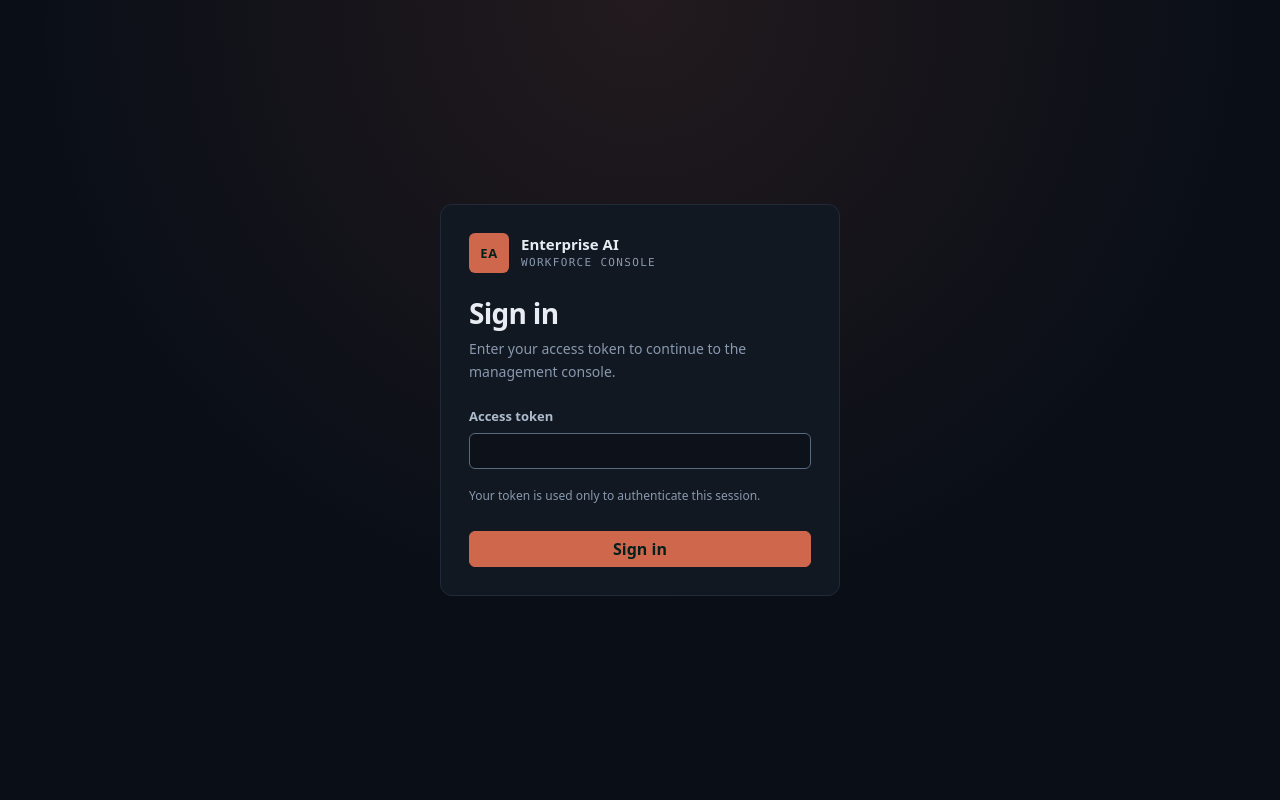
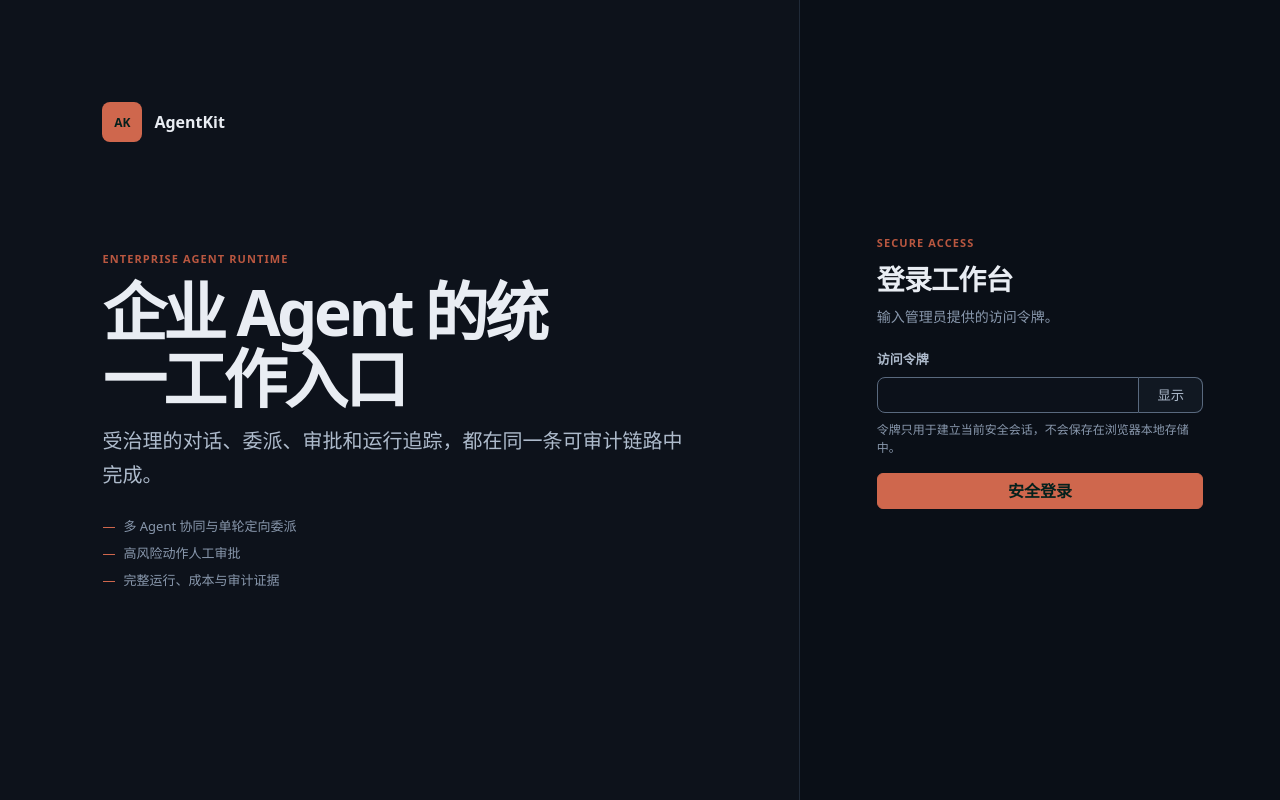
Before and after one commit to leo-cai-ai/agentkit, a Python web app: template src/agentkit/web/templates/login.html in a window 1280 px wide. Run offline with Jinja, Linux system fonts and the light colour scheme; the template is opened without the code that fills it, so the values that code supplies are empty.

Commit message:
feat: refine secure login and UI states

```diff
--- a/src/agentkit/web/static/css/login.css
+++ b/src/agentkit/web/static/css/login.css
@@ -1,5 +1,4 @@
-/* LoginShell: isolated from the authenticated console shell. */
-
+/* 登录页与认证后工作台隔离，只共享 Token 和基础组件。 */
 html {
   min-block-size: 100%;
   background: var(--ak-sys-color-bg-canvas);
@@ -11,9 +10,7 @@
   min-block-size: 100dvh;
   margin: 0;
   color: var(--ak-sys-color-text-primary);
-  background:
-    radial-gradient(circle at 50% 0%, var(--ak-sys-color-accent-soft), transparent 38rem),
-    var(--ak-sys-color-bg-canvas);
+  background: var(--ak-sys-color-bg-canvas);
   color-scheme: var(--ak-sys-color-scheme);
 }
 
@@ -23,123 +20,188 @@
   box-sizing: border-box;
 }
 
-.login-shell {
-  min-block-size: inherit;
+.ak-login-shell {
+  min-block-size: 100vh;
+  min-block-size: 100dvh;
   display: grid;
-  place-items: center;
-  padding: clamp(var(--ak-sys-space-4), 5vw, 3rem);
+  grid-template-columns: minmax(0, 1.25fr) minmax(24rem, 0.75fr);
 }
 
-.login-card {
-  inline-size: min(100%, 25rem);
-  display: grid;
-  gap: var(--ak-sys-space-6);
-  padding: clamp(var(--ak-sys-space-5), 4vw, 1.75rem);
-  border: 1px solid var(--ak-sys-color-border-default);
-  border-radius: var(--ak-sys-radius-lg);
-  background: var(--ak-sys-color-bg-surface);
+.ak-login-story {
+  min-inline-size: 0;
+  display: flex;
+  flex-direction: column;
+  justify-content: center;
+  padding: clamp(2rem, 8vw, 8rem);
+  border-inline-end: 1px solid var(--ak-sys-color-border-default);
+  background: var(--ak-sys-color-bg-elevated);
 }
 
-.login-brand {
+.ak-login-brand {
   display: flex;
   align-items: center;
   gap: var(--ak-sys-space-3);
+  margin-block-end: auto;
 }
 
-.login-brand-mark {
+.ak-login-brand > span {
   inline-size: 2.5rem;
   block-size: 2.5rem;
-  flex: 0 0 auto;
   display: grid;
   place-items: center;
-  border-radius: var(--ak-sys-radius-sm);
+  border-radius: var(--ak-sys-radius-control);
   color: var(--ak-sys-color-text-inverse);
   background: var(--ak-sys-color-accent-default);
-  font-size: 0.8125rem;
+  font-size: 0.75rem;
   font-weight: 800;
-  letter-spacing: 0.04em;
 }
 
-.login-brand-copy {
-  min-inline-size: 0;
-  display: grid;
-  gap: 0.125rem;
+.ak-login-brand strong {
+  font-size: 1rem;
 }
 
-.login-brand-name {
-  color: var(--ak-sys-color-text-primary);
-  font-size: 0.9375rem;
+.ak-login-eyebrow {
+  color: var(--ak-sys-color-accent-strong);
+  font-size: 0.6875rem;
   font-weight: 750;
-  line-height: 1.25;
-}
-
-.login-brand-product {
-  color: var(--ak-sys-color-text-subtle);
-  font-family: var(--ak-sys-font-mono);
-  font-size: 0.6875rem;
-  letter-spacing: 0.12em;
-  line-height: 1.4;
+  letter-spacing: 0.1em;
   text-transform: uppercase;
 }
 
-.login-heading {
+.ak-login-story h1 {
+  max-inline-size: 13ch;
+  margin: var(--ak-sys-space-3) 0;
+  font-size: clamp(2.25rem, 5vw, 4.75rem);
+  line-height: 1.05;
+  letter-spacing: -0.055em;
+}
+
+.ak-login-story > p {
+  max-inline-size: 42rem;
+  margin: 0;
+  color: var(--ak-sys-color-text-secondary);
+  font-size: clamp(1rem, 1.6vw, 1.25rem);
+  line-height: 1.7;
+}
+
+.ak-login-story ul {
   display: grid;
   gap: var(--ak-sys-space-2);
+  margin: var(--ak-sys-space-6) 0 auto;
+  padding: 0;
+  color: var(--ak-sys-color-text-subtle);
+  font-size: 0.8125rem;
+  list-style: none;
 }
 
-.login-heading h1,
-.login-heading p {
+.ak-login-story li::before {
+  content: "—";
+  margin-inline-end: var(--ak-sys-space-2);
+  color: var(--ak-sys-color-accent-default);
+}
+
+.ak-login-panel {
+  display: flex;
+  flex-direction: column;
+  justify-content: center;
+  padding: clamp(2rem, 6vw, 5rem);
+}
+
+.ak-login-panel > header {
+  display: grid;
+  gap: var(--ak-sys-space-2);
+  margin-block-end: var(--ak-sys-space-6);
+}
+
+.ak-login-panel h2,
+.ak-login-panel p {
   margin: 0;
 }
 
-.login-heading h1 {
-  font-size: clamp(1.5rem, 4vw, 1.75rem);
-  line-height: 1.2;
-  letter-spacing: -0.025em;
+.ak-login-panel h2 {
+  font-size: 1.75rem;
+  letter-spacing: -0.03em;
 }
 
-.login-heading p {
+.ak-login-panel header p {
   color: var(--ak-sys-color-text-subtle);
   font-size: 0.875rem;
-  line-height: 1.6;
 }
 
-.login-form {
+.ak-login-form {
   display: grid;
   gap: var(--ak-sys-space-4);
 }
 
-.login-feedback {
-  min-block-size: 2.375rem;
+.ak-secret-input {
   display: grid;
-  align-items: center;
+  grid-template-columns: minmax(0, 1fr) auto;
+}
+
+.ak-secret-input .ak-input {
+  border-radius: var(--ak-sys-radius-control) 0 0 var(--ak-sys-radius-control);
+}
+
+.ak-secret-input button {
+  min-inline-size: 4rem;
+  border: 1px solid var(--ak-sys-color-border-interactive);
+  border-inline-start: 0;
+  border-radius: 0 var(--ak-sys-radius-control) var(--ak-sys-radius-control) 0;
+  color: var(--ak-sys-color-text-secondary);
+  background: var(--ak-sys-color-bg-surface);
+  cursor: pointer;
+}
+
+.ak-secret-input button:focus-visible {
+  outline: var(--ak-sys-focus-width) solid var(--ak-sys-color-focus-ring);
+  outline-offset: var(--ak-sys-focus-offset);
+}
+
+.ak-login-status {
+  min-block-size: 2.5rem;
+  color: var(--ak-sys-color-text-subtle);
+  font-size: 0.75rem;
+}
+
+@media (max-width: 52rem) {
+  .ak-login-shell {
+    grid-template-columns: minmax(0, 1fr);
+  }
+
+  .ak-login-story {
+    min-block-size: 18rem;
+    padding: var(--ak-sys-space-6);
+    border-inline-end: 0;
+    border-block-end: 1px solid var(--ak-sys-color-border-default);
+  }
+
+  .ak-login-brand {
+    margin-block-end: var(--ak-sys-space-8);
+  }
+
+  .ak-login-story h1 {
+    font-size: clamp(2rem, 10vw, 3.5rem);
+  }
+
+  .ak-login-story ul {
+    display: none;
+  }
+
+  .ak-login-panel {
+    padding: var(--ak-sys-space-6);
+  }
 }
 
 @media (max-width: 30rem) {
-  .login-shell {
+  .ak-login-story,
+  .ak-login-panel {
     padding: var(--ak-sys-space-4);
-  }
-
-  .login-card {
-    gap: var(--ak-sys-space-5);
-    padding: var(--ak-sys-space-5);
-  }
-}
-
-@media (max-height: 40rem) {
-  .login-shell {
-    place-items: start center;
   }
 }
 
 @media (forced-colors: active) {
-  .login-page {
+  .login-page,
+  .ak-login-story {
     background: Canvas;
   }
-
-  .login-brand-mark {
-    border: 1px solid CanvasText;
-    color: ButtonText;
-    background: ButtonFace;
-  }
 }
--- /dev/null
+++ b/src/agentkit/web/static/js/login.js
@@ -0,0 +1,20 @@
+(() => {
+  const form = document.querySelector("[data-login-form]");
+  const token = document.getElementById("access-token");
+  const visibility = document.querySelector("[data-token-visibility-toggle]");
+  const submit = form?.querySelector('[type="submit"]');
+
+  visibility?.addEventListener("click", () => {
+    const visible = token?.type === "text";
+    if (token) token.type = visible ? "password" : "text";
+    visibility.textContent = visible ? "显示" : "隐藏";
+    visibility.setAttribute("aria-pressed", String(!visible));
+    token?.focus();
+  });
+
+  form?.addEventListener("submit", () => {
+    if (!submit) return;
+    submit.disabled = true;
+    submit.textContent = submit.dataset.loadingLabel || "正在验证";
+  });
+})();
--- a/src/agentkit/web/templates/login.html
+++ b/src/agentkit/web/templates/login.html
@@ -1,32 +1,39 @@
 <!doctype html>
-<html lang="en">
+<html lang="zh-CN">
   <head>
     <meta charset="utf-8">
     <meta name="viewport" content="width=device-width, initial-scale=1">
-    <title>Sign in | Enterprise AI Workforce</title>
+    <title>安全登录 | AgentKit</title>
     <link rel="stylesheet" href="{{ url_for('static', filename='css/tokens.css') }}">
     <link rel="stylesheet" href="{{ url_for('static', filename='css/components.css') }}">
     <link rel="stylesheet" href="{{ url_for('static', filename='css/login.css') }}">
+    <script defer src="{{ url_for('static', filename='js/login.js') }}"></script>
   </head>
   <body class="login-page" data-page="login">
-    <main class="login-shell">
-      <section class="login-card" aria-labelledby="login-title">
-        <div class="login-brand">
-          <span class="login-brand-mark" aria-hidden="true">EA</span>
-          <span class="login-brand-copy">
-            <span class="login-brand-name">Enterprise AI</span>
-            <span class="login-brand-product">Workforce Console</span>
-          </span>
-        </div>
+    <main class="ak-login-shell">
+      <section class="ak-login-story" aria-labelledby="login-product-title">
+        <div class="ak-login-brand"><span aria-hidden="true">AK</span><strong>AgentKit</strong></div>
+        <span class="ak-login-eyebrow">Enterprise Agent Runtime</span>
+        <h1 id="login-product-title">企业 Agent 的统一工作入口</h1>
+        <p>受治理的对话、委派、审批和运行追踪，都在同一条可审计链路中完成。</p>
+        <ul>
+          <li>多 Agent 协同与单轮定向委派</li>
+          <li>高风险动作人工审批</li>
+          <li>完整运行、成本与审计证据</li>
+        </ul>
+      </section>
 
-        <header class="login-heading">
-          <h1 id="login-title">Sign in</h1>
-          <p>Enter your access token to continue to the management console.</p>
+      <section class="ak-login-panel" aria-labelledby="login-title">
+        <header>
+          <span class="ak-login-eyebrow">Secure Access</span>
+          <h2 id="login-title">登录工作台</h2>
+          <p>输入管理员提供的访问令牌。</p>
         </header>
 
-        <form class="login-form" method="post">
+        <form class="ak-login-form" method="post" data-login-form>
           <div class="ak-field">
-            <label class="ak-field-label" for="access-token">Access token</label>
+            <label class="ak-field-label" for="access-token">访问令牌</label>
+            <div class="ak-secret-input">
               <input
                 class="ak-input"
                 id="access-token"
@@ -35,25 +42,31 @@
                 autocomplete="current-password"
                 autocapitalize="none"
                 spellcheck="false"
-              {% if error %}
-              aria-describedby="login-error"
-              aria-errormessage="login-error"
-              aria-invalid="true"
-              {% else %}
-              aria-describedby="login-token-hint"
-              {% endif %}
+                aria-describedby="access-token-help"
+                {% if error %}aria-errormessage="login-error" aria-invalid="true"{% endif %}
                 required
               >
-            <div class="login-feedback">
-              {% if error %}
-              <p class="ak-alert ak-alert-danger" id="login-error" role="alert">{{ error }}</p>
-              {% else %}
-              <p class="ak-field-hint" id="login-token-hint">Your token is used only to authenticate this session.</p>
-              {% endif %}
+              <button
+                type="button"
+                data-token-visibility-toggle
+                aria-controls="access-token"
+                aria-pressed="false"
+              >显示</button>
             </div>
+            <p class="ak-field-hint" id="access-token-help">令牌只用于建立当前安全会话，不会保存在浏览器本地存储中。</p>
           </div>
 
-          <button class="ak-button ak-button-primary ak-button-block" type="submit">Sign in</button>
+          <button
+            class="ak-button ak-button-primary ak-button-block"
+            type="submit"
+            data-loading-label="正在验证"
+          >安全登录</button>
+          <p
+            class="{{ 'ak-alert ak-alert-danger' if error else 'ak-login-status' }}"
+            id="login-error"
+            {% if error %}role="alert"{% else %}role="status"{% endif %}
+            aria-live="polite"
+          >{{ error or '' }}</p>
         </form>
       </section>
     </main>
```
Also changed, not shown: src/agentkit/web/static/css/components.css (+60 -0 lines), tests/integration/test_web_auth.py (+2 -2 lines), tests/integration/test_web_ui_redesign.py (+25 -0 lines). Lines whose indentation alone changed are shown as unchanged.
